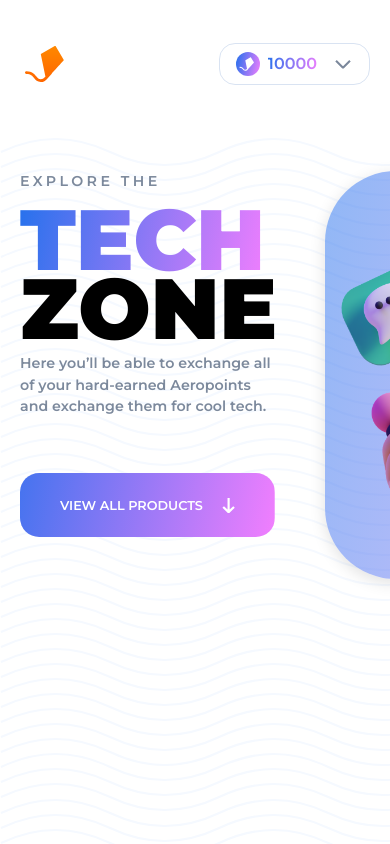
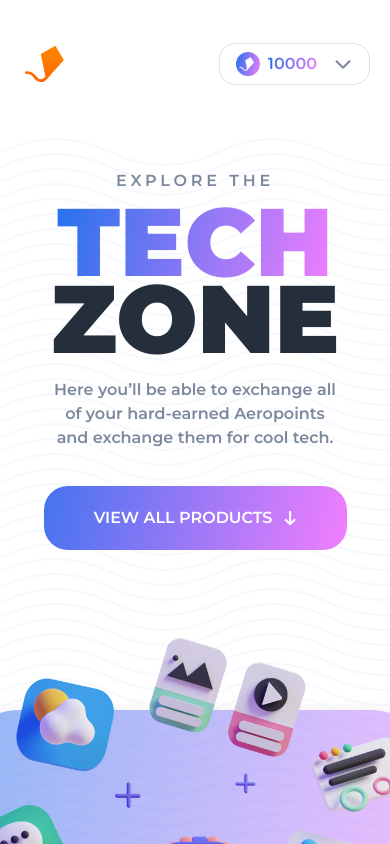
Before and after one commit to sebasusnik/aerolab-frontend-challenge, a Next.js app: page / in a window 390 px wide. Shown: the top 844 px of the page. Built offline with nearby package versions, Linux system fonts and the light colour scheme.

Commit message:
landing mobile

```diff
--- a/src/layout/components/AeroPay.tsx
+++ b/src/layout/components/AeroPay.tsx
@@ -16,7 +16,7 @@ const AeroPay: React.FC<Props> = ({closeAeroPay, addPoints}) => {
 
   const scrollDirection: ScrollDirection = useScrollDirection();
 
-  const aeroPayRef = useRef<HTMLButtonElement | null>(null);
+  const aeroPayRef = useRef<HTMLDivElement | null>(null);
 
   useEffect(() => {
     if (aeroPayRef.current?.focus) aeroPayRef.current?.focus();
@@ -24,7 +24,7 @@ const AeroPay: React.FC<Props> = ({closeAeroPay, addPoints}) => {
 
   return (
     <div className="aeropay-wrapper">
-      <button
+      <div
         ref={aeroPayRef}
         tabIndex={-1}
         className={`aeropay ${scrollDirection === ScrollDirection.down ? 'top' : ''}`}
@@ -70,7 +70,7 @@ const AeroPay: React.FC<Props> = ({closeAeroPay, addPoints}) => {
             </button>
           </div>
         </div>
-      </button>
+      </div>
     </div>
   );
 };
--- a/styles/components/layout/aeropay.css
+++ b/styles/components/layout/aeropay.css
@@ -48,6 +48,11 @@
     @media (min-width: 600px) {
       padding: 1.5em;
     }
+    @media (max-height: 380px) {
+      height: 80vh;
+      gap: 1em;
+      padding: 1em 1.5em;
+    }
     & .aerocard {
       flex-direction: column;
       padding: 1em;
--- a/styles/components/layout/topbar.css
+++ b/styles/components/layout/topbar.css
@@ -21,6 +21,6 @@
   }
 }
 .top-bar-spacer {
-  height: clamp( 4.2em, 4vw + 3em , 8em);
+  height: clamp( 3.5em, 4vw + 3em , 8.4em);
   background: transparent;
 }
--- a/styles/components/pages/landing.css
+++ b/styles/components/pages/landing.css
@@ -1,33 +1,64 @@
 .landing{
-  width:100%;
-  padding-top: 6.5em;
+  padding-top: 6.6em;
   padding-bottom: 2em;
-  gap: 3em;
+  flex-direction: column;
+  align-items: center;
+  gap: 10em;
+  @media (min-width: 1080px){
+    flex-direction: row;
+    align-items: inherit;
+    width:100%;
+    gap: 3em;
+  }
   & .landing-content {
     flex-direction: column;
-    width: 37.5em;
-    height: clamp(25.5em, 28vw + 4.5em, 37.5em);
+    align-items: center;
+    text-align: center;
+    gap: 1.25em;
+    @media (min-width: 1080px) {
+      align-items: inherit;
+      text-align: inherit;
+      gap: 0;
+      width: 37.5em;
+      height: clamp(25.5em, 28vw + 4.5em, 37.5em);
+    }
     & .landing-heading {
-      font-size: clamp(0.89em, 0.85vw + 0.02em, 1rem);
       flex-direction: column;
       & .landing-title {
-        margin-top: calc(-4% + 0.1rem);
+        margin-top: calc(-5% + 0.1rem);
       }
     }
     & p {
-      font-size: clamp(0.89em, 0.85vw + 0.02em, 1em);
-      max-width: 28.5em;
-      margin: calc(2.5% + 0.3rem) 0 1em;
+      margin-bottom: 1em;
+      max-width: 18.0625em;
+      @media (min-width: 1080px) {
+        font-size: clamp(1em, 1.1vw + 0.02em, 1.25em);
+        max-width: 28.5em;
+        margin: 0.5em 0 1em;
+      }
     }
     & .landing-cta {
-      font-size: clamp(0.8em, 0.85vw + 0.02em,1em);
-      width: 19.9em;
-      height: 5em;
-      gap: 1.5em;
-      margin: auto 0;
+      font-size: 1em;
+      width: 18.9375em;
+      height: 4em;
+      gap: 0.75em;
+      margin: auto;
       border-radius: 1.5em;
+      @media (min-width: 1080px) {
+        font-size: clamp(0.8em, 0.9vw + 0.02em,1em);
+      }
       & .cta-arrow {
-        width: 1em;
+        width: 0.75em;
+        @media (min-width: 1080px) {
+          width: 1em;
+        }
+      }
+      @media (min-width: 1080px) {
+        font-size: clamp(0.8em, 0.9vw + 0.02em,1em);
+        width: 19.9em;
+        height: 5em;
+        gap: 1.5em;
+        margin: auto 0%;
       }
     }
   }
--- a/styles/config/design-system.css
+++ b/styles/config/design-system.css
@@ -26,7 +26,7 @@
   /* =========== TYPOGRAPHY =========== */
 
   /* font-sizes */
-  --fs-900: clamp(6em, 8.2vw + 2.8em, 12.5em); /* smoothly from 96px to 200px */
+  --fs-900: clamp(6em, 8vw + 3em, 12.5em); /* smoothly from 96px to 200px */
   --fs-800: 3em;    /* 48px */
   --fs-700: 2em;    /* 32px */
   --fs-600: 1.5em;  /* 24px */
--- a/styles/config/reset.css
+++ b/styles/config/reset.css
@@ -21,7 +21,8 @@ h5,
 p,
 figure,
 picture {
-    margin: 0;
+  color: var(--clr-neutrals-900);
+  margin: 0;
 }
 
 /* Reset the font sizes */
```
Also changed, not shown: styles/config/utility-classes.css (+4 -4 lines).
